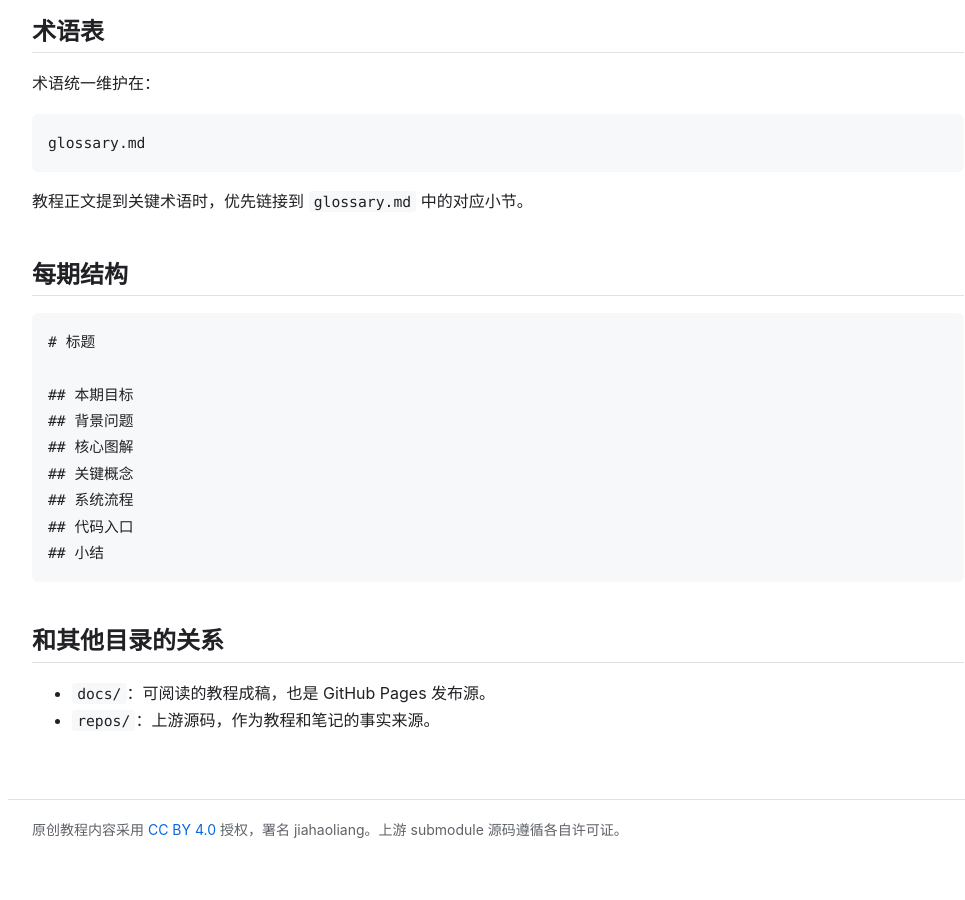
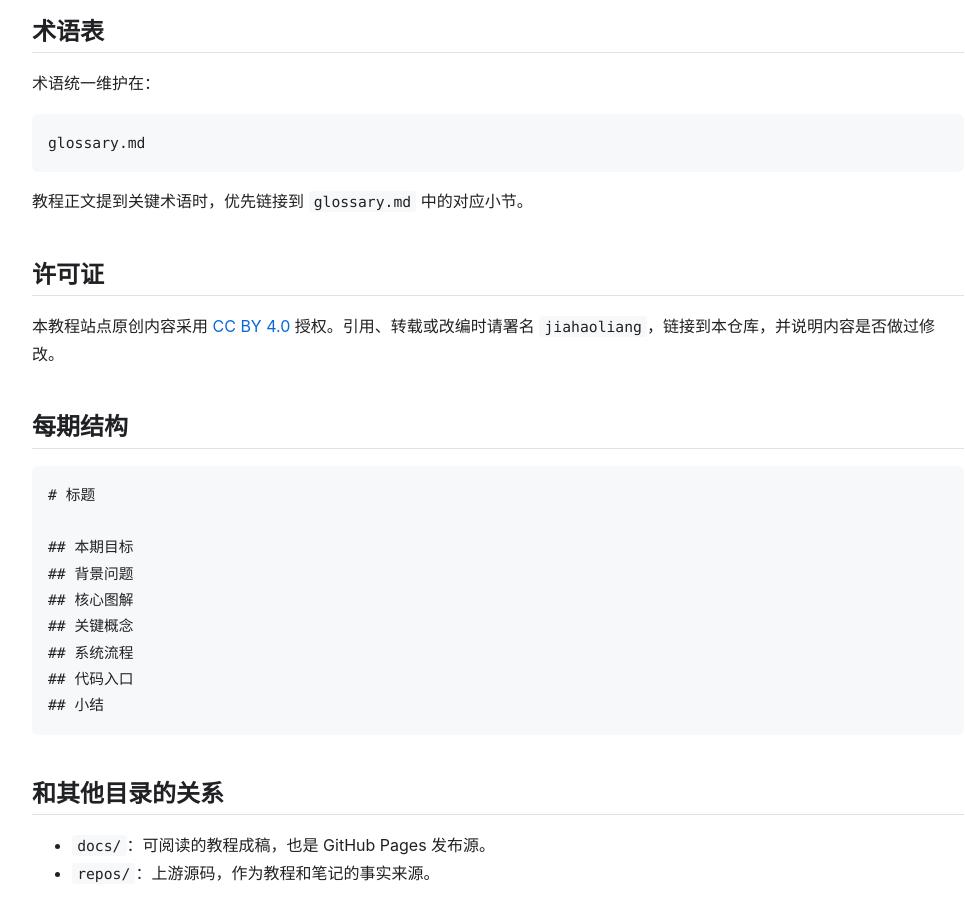
Before and after one commit to jiahaoliang/mooncake-learning, a Jekyll site: the page built from docs/README.md, in a window 1280 px wide and 900 px high, scrolled down 1662 px. Shown: the whole window, without its empty margins (142-1107 px from the left). Built offline with Jekyll 4.4.1, drawn with Linux system fonts in a browser that asks for light colours; our own code applies the rules of GitHub Pages for plain Markdown files; before the commit the page ends 2536 px from its top, so only the background shows below that.

Commit message:
Add visible license page to docs site

````diff
--- a/docs/README.md
+++ b/docs/README.md
@@ -45,6 +45,11 @@ glossary.md
 
 教程正文提到关键术语时，优先链接到 `glossary.md` 中的对应小节。
 
+## 许可证
+
+本教程站点原创内容采用 [CC BY 4.0](license.md) 授权。引用、转载或改编时请署名
+`jiahaoliang`，链接到本仓库，并说明内容是否做过修改。
+
 ## 每期结构
 
 ```text
--- a/docs/_layouts/default.html
+++ b/docs/_layouts/default.html
@@ -191,6 +191,7 @@
         <nav class="nav" aria-label="Main navigation">
           <a href="{{ '/' | relative_url }}">教程首页</a>
           <a href="{{ '/glossary.html' | relative_url }}">术语表</a>
+          <a href="{{ '/license.html' | relative_url }}">许可证</a>
           <a href="https://github.com/jiahaoliang/mooncake-learning">GitHub</a>
         </nav>
       </div>
@@ -199,7 +200,7 @@
       {{ content }}
     </main>
     <footer class="site-footer">
-      原创教程内容采用 <a href="https://creativecommons.org/licenses/by/4.0/">CC BY 4.0</a> 授权，署名 jiahaoliang。上游 submodule 源码遵循各自许可证。
+      原创教程内容采用 <a href="{{ '/license.html' | relative_url }}">CC BY 4.0</a> 授权，署名 jiahaoliang。上游 submodule 源码遵循各自许可证。
     </footer>
     <script type="module">
       import mermaid from "https://cdn.jsdelivr.net/npm/mermaid@10/dist/mermaid.esm.min.mjs";
````
Also changed, not shown: docs/license.md (added).
